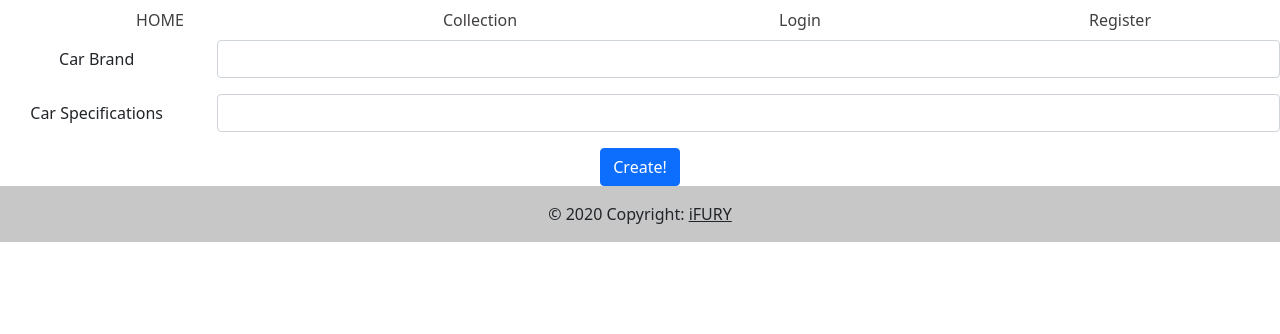
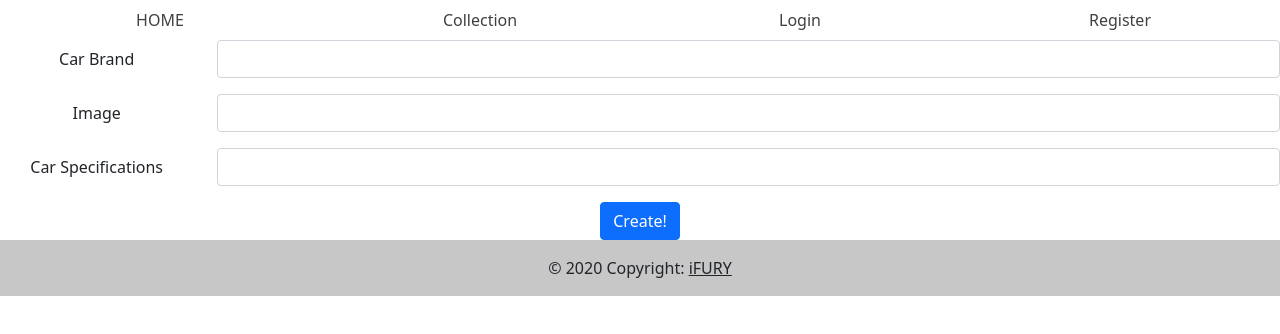
Before and after one commit to FuryBG/Cars-Project, an Angular app: page /create in a window 1280 px wide. Shown: the top 334 px of the page. Built offline with nearby package versions, Linux system fonts and the light colour scheme; no server answers.

Commit message:
Changed the edu rest api to my requirements!

```diff
--- a/src/app/core/allcars/allcars.component.html
+++ b/src/app/core/allcars/allcars.component.html
@@ -1,13 +1,14 @@
-<div *ngIf="!data">No records!</div>
+<div *ngIf="data === null">No records!</div>
+<div *ngIf="data === undefined">Loading...</div>
 <ng-container *ngIf="data">
     <div>
         <div id="row1-cards" class="row mx-5 mt-3 row-cols-1 row-cols-md-2 row-cols-lg-4">
             <div *ngFor="let item of data" class="card col m-3" style="width: 18rem;">
-                <img src="..." class="card-img-top" alt="...">
+                <img src="{{item.imgUrl}}" class="card-img-top" alt="...">
                 <div class="card-body">
                   <h5 class="card-title">{{item.themeName}}</h5>
                   <p class="card-text">{{item.updatedAt}}</p>
-                  <a routerLink="/details/{{item._id}}" class="btn btn-primary">Go somewhere</a>
+                  <a routerLink="/details/{{item._id}}" class="btn btn-primary">Details</a>
                 </div>
               </div>
         </div>
--- a/src/app/core/create/create.component.html
+++ b/src/app/core/create/create.component.html
@@ -3,6 +3,12 @@
         <label for="inputNamel3" class="col-sm-2 col-form-label">Car Brand</label>
         <div class="col-sm-10">
           <input name="themeName" #themeName="ngModel" ngModel type="name" class="form-control" id="inputName3" >
+        </div>
+      </div>
+      <div class="row mb-3">
+        <label for="inputimgUrll3" class="col-sm-2 col-form-label">Image</label>
+        <div class="col-sm-10">
+          <input name="imgUrl" #imgUrl="ngModel" ngModel type="name" class="form-control" id="inputimgUrl3" >
         </div>
       </div>
       <div class="row mb-3">
--- a/src/app/shared/interfaces/cars.ts
+++ b/src/app/shared/interfaces/cars.ts
@@ -1,6 +1,7 @@
 export interface iCar{
 
         created_at: String,
+        imgUrl: String,
         posts: [],
         subscribers: [],
         themeName: String,
```
